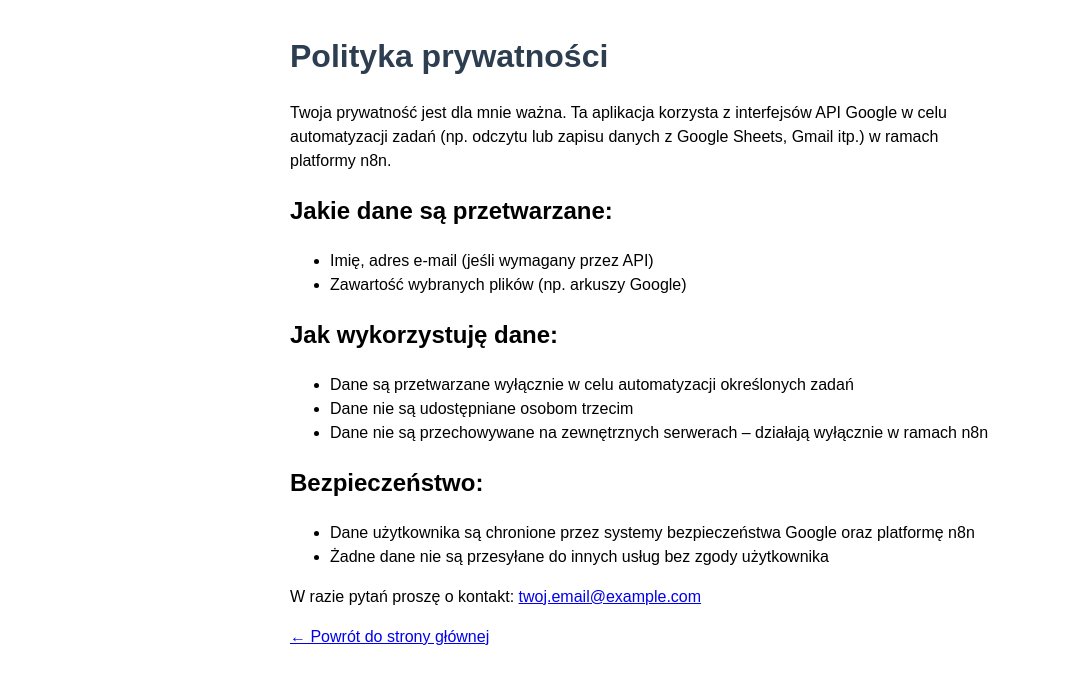
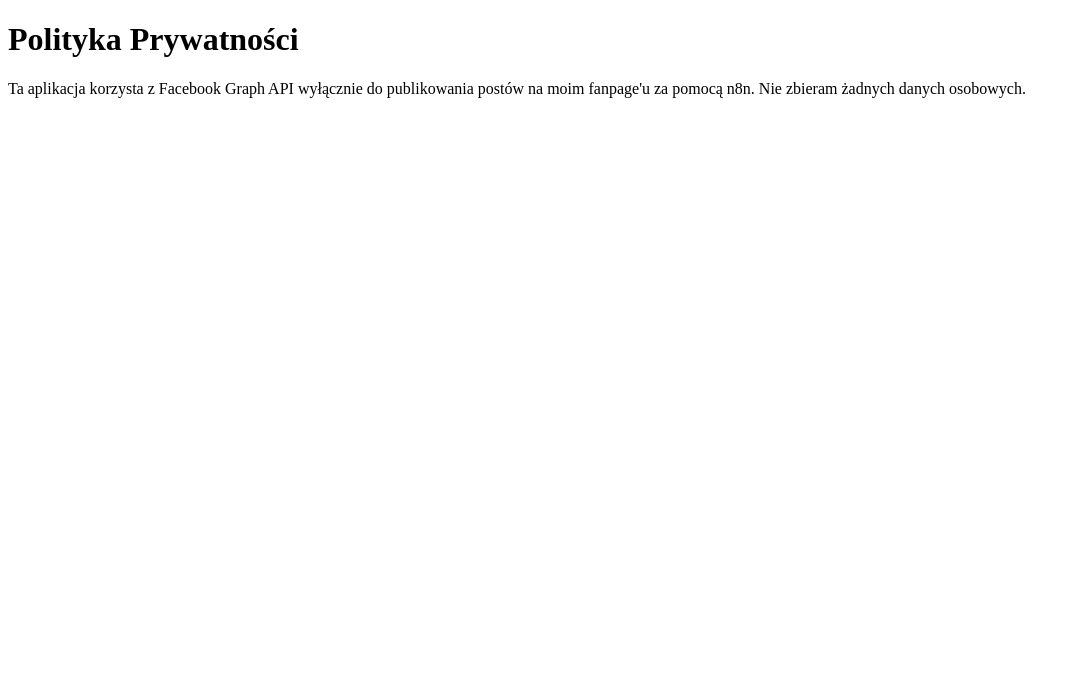
Before and after one commit to wshoq/Polityka-prywatnosci, a plain HTML site: page privacy-policy.html in a window 1280 px wide. Shown: the whole page, without its empty margins (0-1080 px from the left). Drawn offline with Linux system fonts and the light colour scheme.

Commit message:
Update privacy-policy.html

```diff
--- a/privacy-policy.html
+++ b/privacy-policy.html
@@ -1,34 +1,8 @@
 <!DOCTYPE html>
-<html lang="pl">
-<head>
-  <meta charset="UTF-8" />
-  <meta name="viewport" content="width=device-width, initial-scale=1" />
-  <title>Polityka prywatności - n8n Google Automation</title>
-  <style>
-    body { font-family: Arial, sans-serif; max-width: 700px; margin: 2rem auto; padding: 0 1rem; line-height: 1.5; }
-    h1 { color: #2c3e50; }
-  </style>
-</head>
+<html>
+<head><title>Polityka Prywatności</title></head>
 <body>
-  <h1>Polityka prywatności</h1>
-  <p>Twoja prywatność jest dla mnie ważna. Ta aplikacja korzysta z interfejsów API Google w celu automatyzacji zadań (np. odczytu lub zapisu danych z Google Sheets, Gmail itp.) w ramach platformy n8n.</p>
-  <h2>Jakie dane są przetwarzane:</h2>
-  <ul>
-    <li>Imię, adres e-mail (jeśli wymagany przez API)</li>
-    <li>Zawartość wybranych plików (np. arkuszy Google)</li>
-  </ul>
-  <h2>Jak wykorzystuję dane:</h2>
-  <ul>
-    <li>Dane są przetwarzane wyłącznie w celu automatyzacji określonych zadań</li>
-    <li>Dane nie są udostępniane osobom trzecim</li>
-    <li>Dane nie są przechowywane na zewnętrznych serwerach – działają wyłącznie w ramach n8n</li>
-  </ul>
-  <h2>Bezpieczeństwo:</h2>
-  <ul>
-    <li>Dane użytkownika są chronione przez systemy bezpieczeństwa Google oraz platformę n8n</li>
-    <li>Żadne dane nie są przesyłane do innych usług bez zgody użytkownika</li>
-  </ul>
-  <p>W razie pytań proszę o kontakt: <a href="mailto:twoj.email@example.com">twoj.email@example.com</a></p>
-  <p><a href="index.html">← Powrót do strony głównej</a></p>
+  <h1>Polityka Prywatności</h1>
+  <p>Ta aplikacja korzysta z Facebook Graph API wyłącznie do publikowania postów na moim fanpage'u za pomocą n8n. Nie zbieram żadnych danych osobowych.</p>
 </body>
 </html>
```
